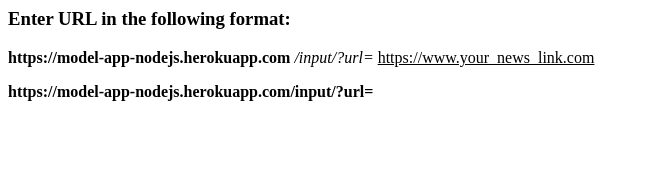
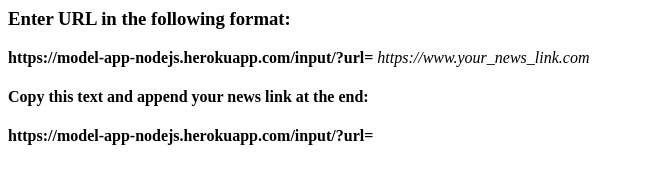
Before and after one commit to Sam1414/fnd-api-nodejs, a website: page static/index.html in a window 1280 px wide. Shown: the whole page, without its empty margins (0-649 px from the left). Drawn offline with Linux system fonts and the light colour scheme.

Commit message:
updated html file

```diff
--- a/static/index.html
+++ b/static/index.html
@@ -2,10 +2,10 @@
     <body>
         <h3>Enter URL in the following format:</h3>
             <p>
-                <b>https://model-app-nodejs.herokuapp.com</b>
-                <i>/input/?url=</i>
-                <u>https://www.your_news_link.com</u>
+                <b>https://model-app-nodejs.herokuapp.com/input/?url=</b>
+                <i>https://www.your_news_link.com</i>
             </p>
+            <h4>Copy this text and append your news link at the end:</h4>
             <p>
                 <b>https://model-app-nodejs.herokuapp.com/input/?url=</b>
             </p>
```
